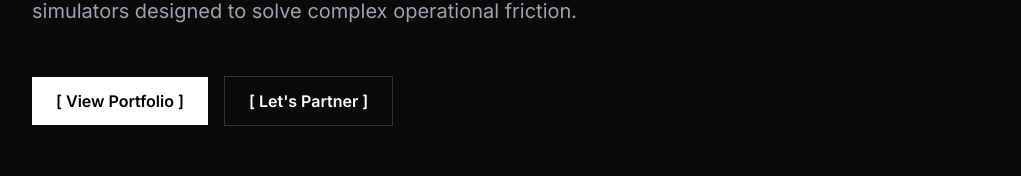
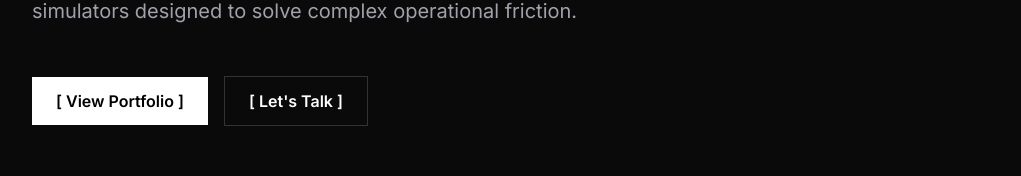
Before and after one commit to pingananth/Ananthlabs, a Next.js app: page / in a window 1280 px wide. Shown: the part 504-680 px from the top of the page, without its empty margins (128-1149 px from the left). Built offline with nearby package versions, Linux system fonts and the light colour scheme; no server answers.

Commit message:
GA events fix

```diff
--- a/src/app/(portfolio)/page.js
+++ b/src/app/(portfolio)/page.js
@@ -3,7 +3,7 @@
 import Link from "next/link";
 import Image from "next/image";
 import { siteData } from "@/lib/data";
-import { sendGAEvent } from "@next/third-parties/google";
+import { trackEvent } from "@/utils/analytics";
 
 export default function Home() {
   return (
@@ -19,11 +19,11 @@ export default function Home() {
           14 years of cross-functional leadership bridging engineering with data-driven product management. I build functional tools and scalable simulators designed to solve complex operational friction.
         </p>
         <div className="flex flex-wrap items-center gap-4 mt-4">
-          <a href="#portfolio" onClick={() => sendGAEvent({ event: 'click_view_portfolio', value: 'hero' })} className="bg-white text-black px-6 py-3 font-semibold hover:bg-gray-200 transition-colors">
+          <a href="#portfolio" onClick={() => trackEvent('click_view_portfolio', { location: 'hero' })} className="bg-white text-black px-6 py-3 font-semibold hover:bg-gray-200 transition-colors">
             [ View Portfolio ]
           </a>
-          <a href="#partner" onClick={() => sendGAEvent({ event: 'click_partner', value: 'hero' })} className="border border-[#333333] px-6 py-3 font-semibold hover:bg-[#111111] hover:border-gray-400 transition-colors text-white">
-            [ Let's Partner ]
+          <a href="#partner" onClick={() => trackEvent('click_partner', { location: 'hero' })} className="border border-[#333333] px-6 py-3 font-semibold hover:bg-[#111111] hover:border-gray-400 transition-colors text-white">
+            [ Let's Talk ]
           </a>
         </div>
       </section>
@@ -254,7 +254,7 @@ export default function Home() {
 
         <form className="max-w-2xl mx-auto space-y-6" onSubmit={async (e) => {
           e.preventDefault();
-          sendGAEvent({ event: 'form_submit', value: 'inbound_pipeline' });
+          trackEvent('form_submit', { form_name: 'inbound_pipeline' });
           const btn = e.target.querySelector('button[type="submit"]');
           const originalText = btn.innerText;
           btn.innerText = 'Sending...';
--- a/src/components/portfolio/BlogAnalyticsTracker.jsx
+++ b/src/components/portfolio/BlogAnalyticsTracker.jsx
@@ -1,7 +1,7 @@
 "use client";
 
 import { useEffect } from "react";
-import { sendGAEvent } from "@next/third-parties/google";
+import { trackEvent } from "@/utils/analytics";
 
 export default function BlogAnalyticsTracker({ articleId }) {
   useEffect(() => {
@@ -11,10 +11,10 @@ export default function BlogAnalyticsTracker({ articleId }) {
       if (link) {
         // Special case for calendly booking link
         if (link.href.includes("calendly.com")) {
-          sendGAEvent({ event: "click_book_call", value: articleId });
+          trackEvent("click_book_call", { article_id: articleId });
         } else {
           // Generic link click in blog
-          sendGAEvent({ event: "blog_link_click", value: link.href });
+          trackEvent("blog_link_click", { url: link.href });
         }
       }
     };
--- a/src/components/portfolio/NewsletterForm.jsx
+++ b/src/components/portfolio/NewsletterForm.jsx
@@ -1,7 +1,7 @@
 "use client";
 
 import { useState } from "react";
-import { sendGAEvent } from "@next/third-parties/google";
+import { trackEvent } from "@/utils/analytics";
 
 export default function NewsletterForm() {
   const [status, setStatus] = useState("idle");
@@ -9,7 +9,7 @@ export default function NewsletterForm() {
   const handleSubmit = async (e) => {
     e.preventDefault();
     setStatus("loading");
-    sendGAEvent({ event: "form_submit", value: "newsletter_subscribe" });
+    trackEvent("form_submit", { form_name: "newsletter_subscribe" });
 
     try {
       const res = await fetch("/api/contact", {
```
